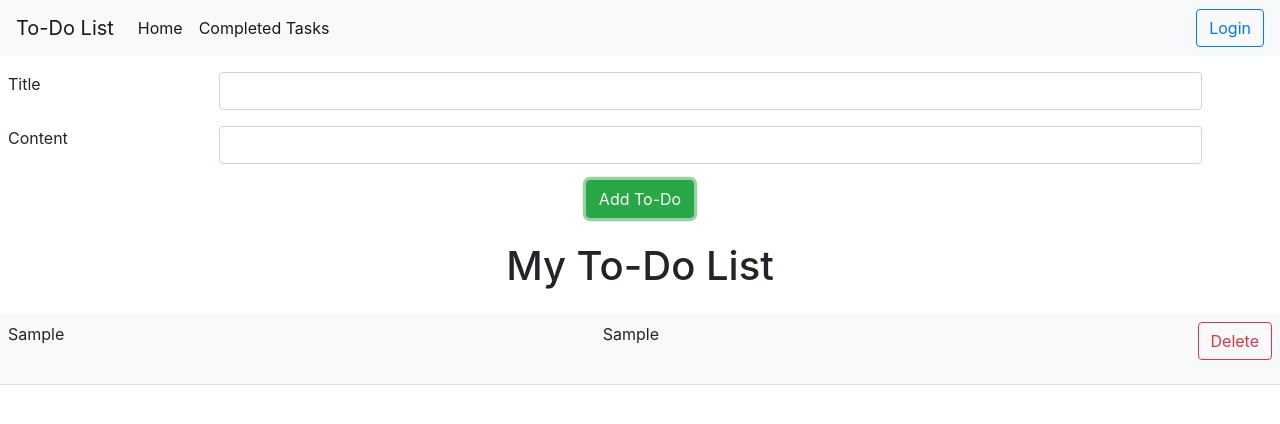
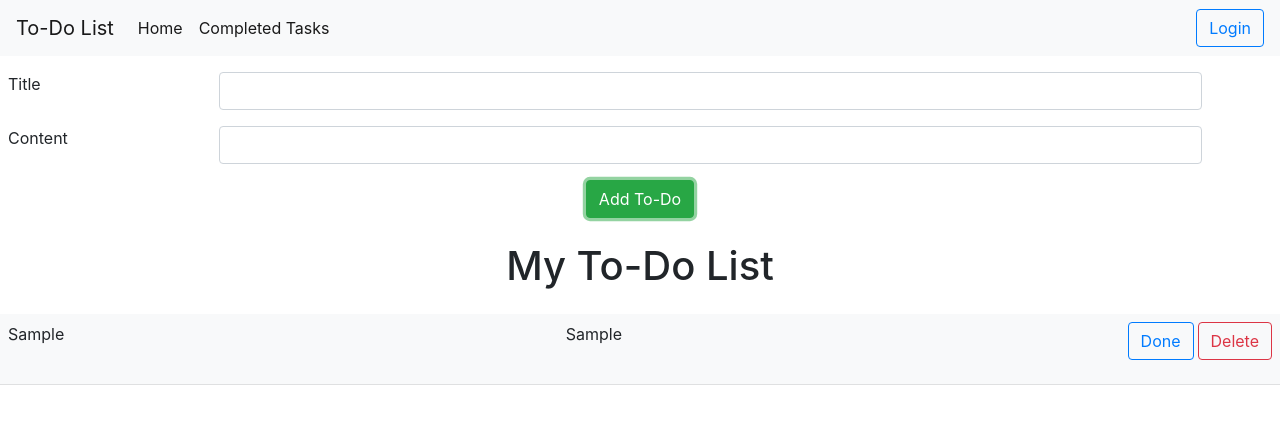
Before and after one commit to tiwariadarsh/todo, a React (Create React App) app: page / in a window 1280 px wide. Both pictures are taken after typing "Sample", "Sample" into the empty fields and a click on the button "Add To-Do". Shown: the top 424 px of the page. Built offline with nearby package versions, Linux system fonts and the light colour scheme.

Commit message:
Update Todo.js

```diff
--- a/src/components/Todo.js
+++ b/src/components/Todo.js
@@ -1,7 +1,7 @@
 import React from "react";
 import { Button } from "react-bootstrap";
 
-export default function Todo({ todo, onDelete }) {
+export default function Todo({ todo, onDelete , addtocomplete }) {
   return (
     <div className="bg-light">
       <div className="d-flex justify-content-between">
@@ -9,6 +9,16 @@ export default function Todo({ todo, onDelete }) {
         <div className="p-2 col-example text-left">{todo.content}</div>
         <div className="p-2 col-example text-left">
           {" "}
+          <div>
+          <Button
+            variant="outline-primary mx-1"
+            onClick={() => {
+              addtocomplete(todo);
+              onDelete(todo);
+            }}
+          >
+            Done
+          </Button>
           <Button
             variant="outline-danger"
             onClick={() => {
@@ -16,7 +26,7 @@ export default function Todo({ todo, onDelete }) {
             }}
           >
             Delete
-          </Button>{" "}
+          </Button></div>{" "}
         </div>
       </div>
       <hr />
```
